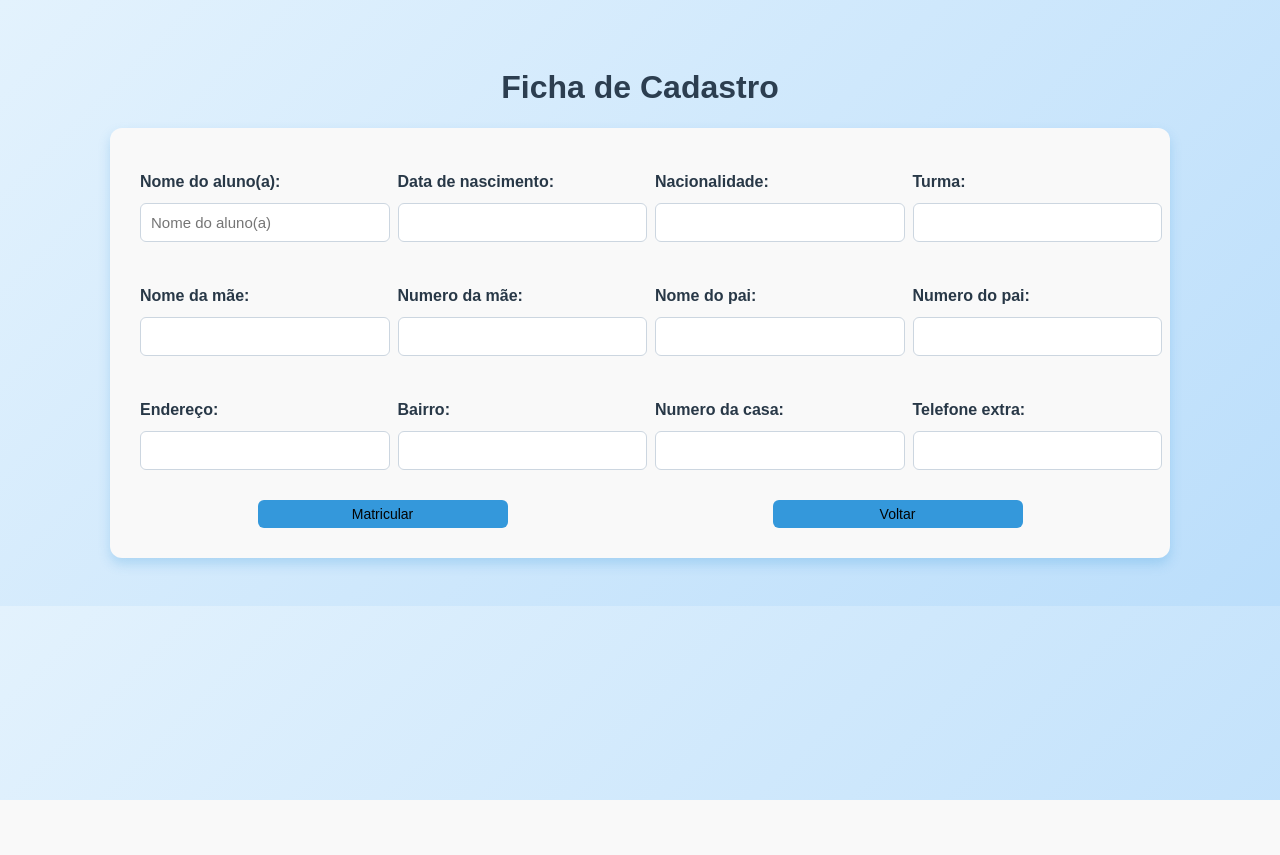
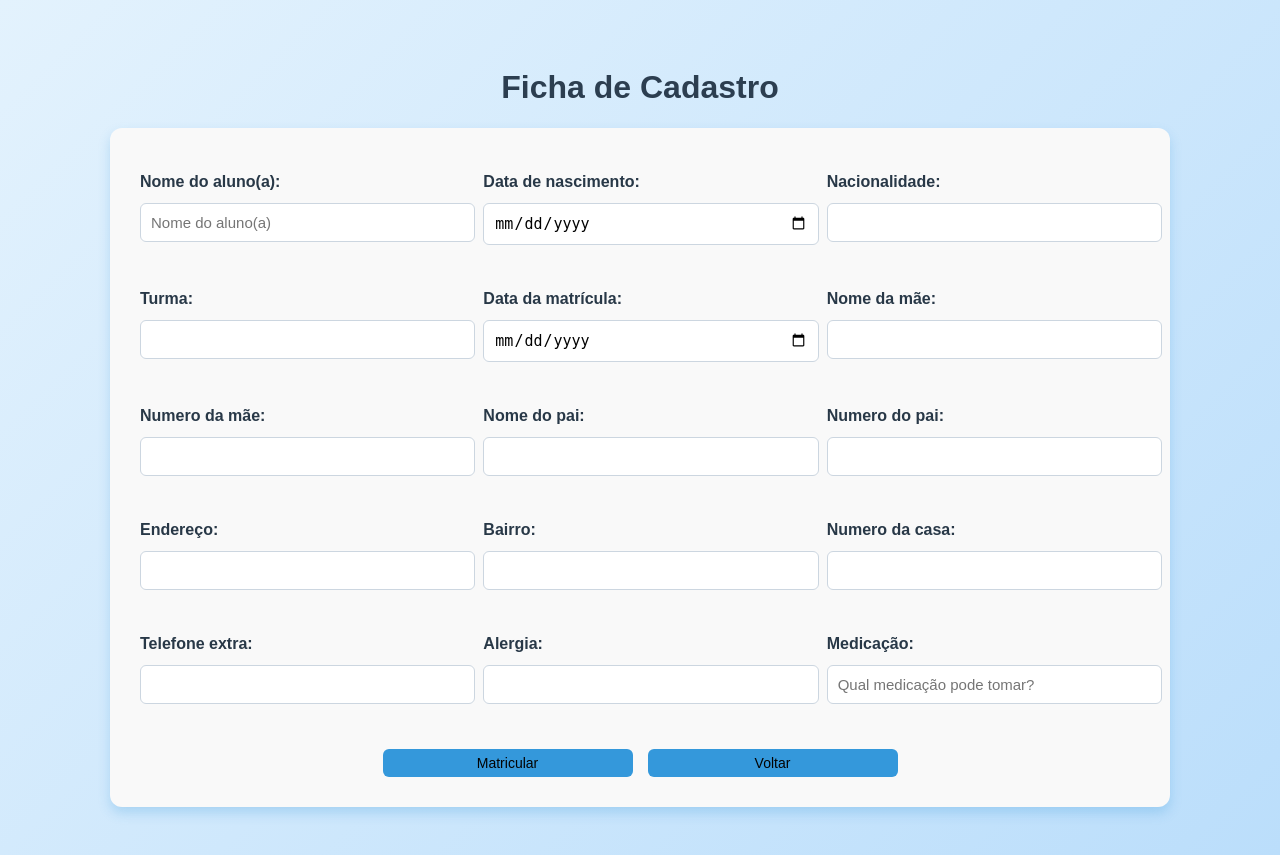
Before and after one commit to Joseane-Adev/SistemaAluno, a Django app: page /cadastro/ in a window 1280 px wide. Before the commit the page ends 800 px from the top, so only its background shows below. Run offline with Django 5.2, Linux system fonts and the light colour scheme.

Commit message:
inserindo novos campos no models.

```diff
--- a/sistemaEscolar/aluno/forms.py
+++ b/sistemaEscolar/aluno/forms.py
@@ -38,6 +38,7 @@ class  CadastroForms(forms.ModelForm):
             input_formats=['%d/%m/%Y', '%Y-%m-%d'],
             label= 'Data de nascimento',
             required= True,
+            widget=forms.DateInput(attrs={'type': 'date'})
 
         )
     nacionalidade_aluno = forms.CharField(
@@ -49,7 +50,14 @@ class  CadastroForms(forms.ModelForm):
                 label= 'Turma',
                 max_length= 30,
         )
+    data_matricula = forms.DateField(
 
+        input_formats=['%d/%m/%Y', '%Y-%m-%d'],
+        label='Data da matrícula',
+        required=True,
+        widget=forms.DateInput(attrs={'type': 'date'})
+
+    )
 
     nome_mae = forms.CharField(
             label= 'Nome da mãe',
@@ -73,7 +81,7 @@ class  CadastroForms(forms.ModelForm):
         )
     endereco = forms.CharField(
             label= 'Endereço',
-            max_length= 100,
+            max_length= 200,
             required= True,
         )
     bairro = forms.CharField(
@@ -91,6 +99,20 @@ class  CadastroForms(forms.ModelForm):
             max_length= 20,
             required= False
         )
+    alergias = forms.CharField(
+         label= 'Alergia',
+         max_length=200,
+    )
+
+    medicacao = forms.CharField(
+         label='Medicação',
+         max_length= 200,
+         widget= forms.TextInput(
+                         attrs={
+                                 'placeholder': 'Qual medicação pode tomar?',
+                         }
+         )
+    )
 
     #validaçoes
     def clean(self):
--- a/sistemaEscolar/aluno/models.py
+++ b/sistemaEscolar/aluno/models.py
@@ -1,21 +1,29 @@
 from django.db import models
+from django.utils import timezone
 
 # Create your models here.
 
 class Cadastro(models.Model):
     #representar no banco
+    #SOBRE O ESTUDANTE
     nome_aluno = models.CharField(max_length=100)
     data_nascimento = models.DateField()
     nacionalidade_aluno = models.CharField(max_length= 30)
     turma = models.CharField(max_length=50)
+    data_matricula = models.DateField('Data da matrícula', default= timezone.now)
 
+    #RESPONSAVEIS
     nome_mae = models.CharField(max_length= 100, blank= True)
     numero_mae = models.CharField(max_length=20, blank=True)
     nome_pai = models.CharField(max_length=100, blank= True)
     numero_pai = models.CharField(max_length=20, blank= True)
 
-    endereco = models.CharField(max_length= 100)
+    #INFORMAÇOES DO ALUNO
+    endereco = models.CharField(max_length= 200)
     bairro = models.CharField(max_length=100)
     numero_casa = models.CharField(max_length=20)
     telefone_extra = models.CharField(max_length=20, default='', blank=True)
+    alergias = models.CharField(max_length= 200, default='', blank=True)
+    medicacao = models.CharField(max_length=200, default='', blank=True)
+    #SOBRE MATRICULA
     matricula = models.CharField(max_length=20, blank=True)
--- a/sistemaEscolar/static/css/cadastro.css
+++ b/sistemaEscolar/static/css/cadastro.css
@@ -20,8 +20,8 @@ form {
 
 
     display: grid;
-    grid-template-columns: 1fr 1fr 1fr 1fr;
-    /* duas colunas */
+    grid-template-columns: 1fr 1fr 1fr;
+    /* tres colunas */
     gap: 30px;
     /* espaço entre os campos */
 }
@@ -43,16 +43,19 @@ form input {
     font-size: 15px;
 }
 
-/* Botão ocupa as duas colunas */
-form button {
-    grid-column: span 2;
+form .button-group {
+    grid-column: span 3;
+    display: flex;
     /* ocupa duas colunas */
     justify-self: center;
     /* centraliza dentro do grid */
-    display: inline-block;
-    width: auto;
+    gap: 15px;
+    margin-top: 15px;
+}
+
+/* Botão ocupa as duas colunas */
+form .button-group button {
     /* largura menor */
-    margin-top: 15px;
     padding: 6px 12px;
     /* altura reduzida */
     background: #3498db;
--- a/sistemaEscolar/templates/paginas/cadastrar.html
+++ b/sistemaEscolar/templates/paginas/cadastrar.html
@@ -32,9 +32,11 @@
                     {% endif %}
                 </div>
             {% endfor %}
+            <div class= 'button-group'>
+                <button type="submit" class="btn btn-primary">Matricular</button>
+                <button type='button' class = 'btn btn-primary' onclick= "location.href='{% url 'main'%}'"> Voltar</button>
+            </div>
 
-            <button type="submit" class="btn btn-primary">Matricular</button>
-            <button type='button' class = 'btn btn-primary' onclick= "location.href='{% url 'main'%}'"> Voltar</button>
 
             <!-- lógica de aviso -->
             {% if messages %}
--- a/sistemaEscolar/templates/paginas/ficha_aluno.html
+++ b/sistemaEscolar/templates/paginas/ficha_aluno.html
@@ -8,7 +8,10 @@
 </head>
 
 <body>
-    <h1>Ficha do Aluno</h1>
+
+    <h1>Ficha do Estudante</h1>
+
+
 
     <p><strong>Nome:</strong> {{ ficha_estudante.nome_aluno }}</p>
     <p><strong>Data de Nascimento:</strong> {{ ficha_estudante.data_nascimento }}</p>
```
Also changed, not shown: sistemaEscolar/aluno/migrations/0006_cadastro_data_matricula.py (added), sistemaEscolar/aluno/migrations/0007_cadastro_alergias_cadastro_medicacao_and_more.py (added), sistemaEscolar/aluno/migrations/0008_alter_cadastro_data_matricula.py (added).
